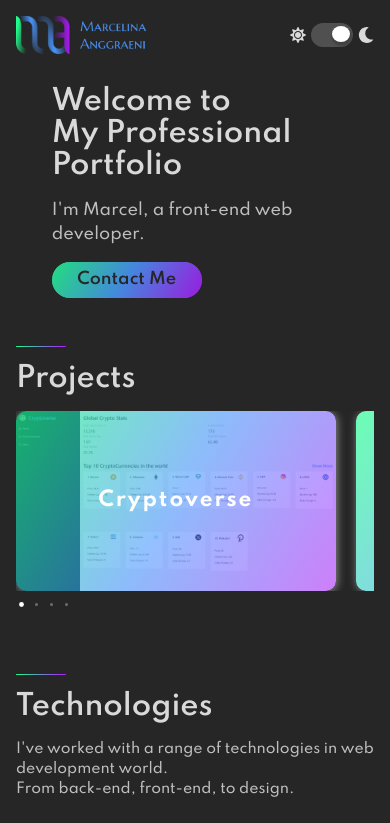
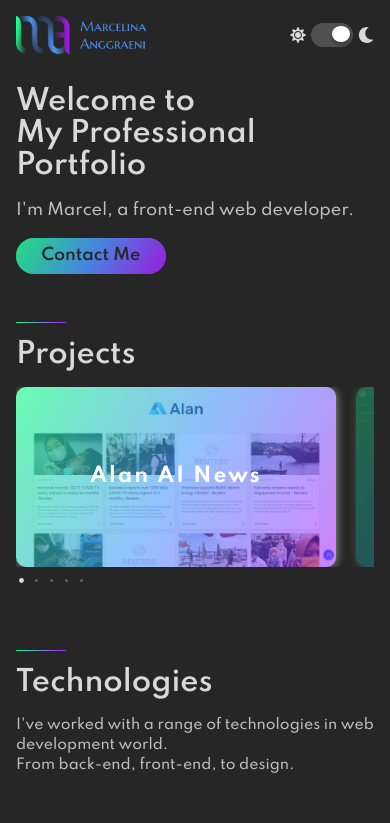
Before and after one commit to marcelinaang/portfolio_website, a Next.js app: page / in a window 390 px wide. Shown: the top 823 px of the page. Built offline with nearby package versions, Linux system fonts and the light colour scheme; a web font is replaced by a local one.

Commit message:
add new project

```diff
--- a/src/components/Hero/Hero.js
+++ b/src/components/Hero/Hero.js
@@ -11,7 +11,7 @@ import { LeftSection } from "./HeroStyles";
 const Hero = () => (
     <Section row nopadding>
         <LeftSection>
-            <SectionTitle main center hero>
+            <SectionTitle main center>
                 Welcome to <br />
                 My Professional Portfolio
             </SectionTitle>
--- a/src/components/Hero/HeroStyles.js
+++ b/src/components/Hero/HeroStyles.js
@@ -3,14 +3,12 @@ import styled from 'styled-components';
 export const LeftSection = styled.div`
   width: 100%;
   @media ${(props) => props.theme.breakpoints.md} {
-    width: 100%;
     display: flex;
     flex-direction: column;
 
     margin: 0 auto;
   }
   @media ${(props) => props.theme.breakpoints.sm} {
-    width: 80%;
     display: flex;
     flex-direction: column;
 
--- a/src/components/Projects/Projects.js
+++ b/src/components/Projects/Projects.js
@@ -35,6 +35,8 @@ import {
 
 import { projects } from "../../constants/constants";
 import { useScrollHandler } from "./useScrollHandler";
+import { lightTheme, darkTheme } from "../../themes/variables";
+import { useDarkMode } from "../../components/DarkToggler/useDarkMode";
 
 const TOTAL_CAROUSEL_COUNT = projects.length;
 
@@ -44,16 +46,62 @@ const Projects = () => {
     const { setScrollable } = useScrollHandler();
     const [activeItem, setActiveItem] = useState(0);
     const carouselRef = useRef();
+    const [screenWidth, setScreenWidth] = useState(getWindowDimensions());
+
+    const { theme } = useDarkMode();
+    const [mdBreakPoint] =
+        theme === "light"
+            ? [
+                  parseInt(
+                      lightTheme.breakpoints.md
+                          .split(" ")[3]
+                          .substring(
+                              0,
+                              lightTheme.breakpoints.md.split(" ")[3].length - 3
+                          )
+                  ),
+              ]
+            : [
+                  parseInt(
+                      darkTheme.breakpoints.md
+                          .split(" ")[3]
+                          .substring(
+                              0,
+                              lightTheme.breakpoints.md.split(" ")[3].length - 3
+                          )
+                  ),
+              ];
 
     const scroll = (node, left) => {
         return node.scrollTo({ left, behavior: "smooth" });
+    };
+
+    const handleClick = (e, i, item) => {
+        e.preventDefault();
+
+        // only show description for medium screen and below when clicked for the first time
+        if (screenWidth <= mdBreakPoint && activeItem != i) {
+            if (carouselRef.current) {
+                const scrollLeft = Math.floor(
+                    carouselRef.current.scrollWidth *
+                        0.84 *
+                        (i / projects.length)
+                );
+
+                scroll(carouselRef.current, scrollLeft);
+                setActiveItem(i);
+            }
+        } else {
+            // show modal
+            handleOpen(item);
+        }
     };
 
     const handleScroll = () => {
         if (carouselRef.current) {
             const index = Math.round(
                 (carouselRef.current.scrollLeft /
-                    (carouselRef.current.scrollWidth * 0.7)) *
+                    (carouselRef.current.scrollWidth * 0.84)) *
                     projects.length
             );
 
@@ -72,14 +120,21 @@ const Projects = () => {
         setScrollable(true);
     };
 
+    function getWindowDimensions() {
+        return window.innerWidth;
+    }
+
     // snap back to beginning of scroll when window is resized
     // avoids a bug where content is covered up if coming from smaller screen
     useEffect(() => {
         const handleResize = () => {
             scroll(carouselRef.current, 0);
+            setScreenWidth(getWindowDimensions());
         };
 
-        window.addEventListener("resize", handleResize);
+        const handler = window.addEventListener("resize", handleResize);
+
+        return handler;
     }, []);
 
     return (
@@ -88,7 +143,8 @@ const Projects = () => {
             <SectionTitle main>Projects</SectionTitle>
             <CarouselContainer ref={carouselRef} onScroll={handleScroll}>
                 {projects.map(
-                    ({
+                    (
+                        {
                             id,
                             title,
                             subtitle,
@@ -97,18 +153,24 @@ const Projects = () => {
                             tags,
                             source,
                             visit,
-                    }, index) => (
+                        },
+                        index
+                    ) => (
                         <CarouselMobileScrollNode
                             key={index}
                             final={index === TOTAL_CAROUSEL_COUNT - 1}
                         >
                             <BlogCard
+                                index={index}
+                                active={activeItem}
                                 key={id}
-                                onClick={() =>
-                                    handleOpen({
+                                onClick={(e) =>
+                                    handleClick(e, index, {
+                                        id,
                                         title,
+                                        subtitle,
+                                        image,
                                         description,
-                                        image,
                                         tags,
                                         source,
                                         visit,
--- a/src/components/Projects/ProjectsStyles.js
+++ b/src/components/Projects/ProjectsStyles.js
@@ -10,7 +10,6 @@ export const BackgroundImg = styled.img`
     overflow: hidden;
     border-radius: 10px;
 `;
-
 
 export const CarouselContainer = styled.ul`
     max-width: 1040px;
@@ -85,7 +84,7 @@ export const CarouselButton = styled.button`
 `;
 
 export const CarouselButtonDot = styled.div`
-    background-color: white;
+    background-color: ${(props) => props.theme.colors.dark};
     border-radius: 10px;
     margin: auto;
     width: 3px;
@@ -116,6 +115,16 @@ export const BlogCard = styled.div`
         height: 225px;
         margin-bottom: 0;
         margin-right: 2rem;
+
+        ${(props) =>
+            props.active === props.index ? `opacity: 1` : `opacity: 0.5`};
+
+        &:hover {
+            transform: scale(1);
+            box-shadow: 1px 1px 8px
+                ${(props) => props.theme.colors.lightEnhanced};
+            cursor: pointer;
+        }
     }
     @media ${(props) => props.theme.breakpoints.sm} {
         width: 320px;
@@ -160,13 +169,19 @@ export const TitleContent = styled.div`
     ${BlogCard}:hover & {
         display: none;
     }
+
+    @media ${(props) => props.theme.breakpoints.md} {
+        ${BlogCard}:hover & {
+            display: block;
+        }
+    }
 `;
 
 export const HeaderThree = styled.h3`
     font-weight: 700;
     letter-spacing: 2px;
     color: ${(props) => (props.modal ? props.theme.dark : "#ffffff")};
-    padding: ${(props) => (props.modal ? '0.5rem 1rem': '0')};
+    padding: ${(props) => (props.modal ? "0.5rem 1rem" : "0")};
 
     transition: 0.3s;
     font-size: ${(props) => (props.title ? "3rem" : "2rem")};
@@ -195,6 +210,12 @@ export const Intro = styled.div`
 
     ${BlogCard}:hover & {
         display: block;
+    }
+
+    @media ${(props) => props.theme.breakpoints.md} {
+        ${BlogCard}:hover & {
+            display: none;
+        }
     }
 `;
 
--- a/src/components/TimeLine/TimeLineStyles.js
+++ b/src/components/TimeLine/TimeLineStyles.js
@@ -162,7 +162,7 @@ export const CarouselButton = styled.button`
 `;
 
 export const CarouselButtonDot = styled.div`
-    background-color: white;
+background-color: ${(props) => props.theme.colors.dark};
     border-radius: 10px;
     margin: auto;
     width: 3px;
--- a/src/constants/constants.js
+++ b/src/constants/constants.js
@@ -1,4 +1,15 @@
 export const projects = [
+    {
+        title: "Alan AI News",
+        subtitle: "Voice Control News App",
+        description:
+            "The app features conversational voice controlled news using Alan AI. Alan AI is a revolutionary speech recognition software that allows voice capabilities to be added to the applications. It allows user to control absolutely everything in the app using their voice. Another huge benefit is that it's extremely easy to integrate it.",
+        image: "/images/5.png",
+        tags: ["React", "Alan AI"],
+        source: "https://github.com/marcelinaang/alan_ai_news",
+        visit: "alan-ai-news-marcelinaanggraeni.netlify.app",
+        id: 5,
+    },
     {
         title: "Cryptoverse",
         subtitle: "Cryptocurrency App",
--- a/src/pages/_document.js
+++ b/src/pages/_document.js
@@ -38,7 +38,7 @@ export default class MyDocument extends Document {
                     <link
                         rel="preconnect"
                         href="https://fonts.gstatic.com"
-                        crossorigin
+                        crossOrigin
                     />
                     <link
                         href="https://fonts.googleapis.com/css2?family=Spartan:wght@400;500;600;700&display=swap"
--- a/src/styles/GlobalComponents/index.js
+++ b/src/styles/GlobalComponents/index.js
@@ -207,13 +207,6 @@ export const ButtonBack = styled.div`
         font-size: 16px;
         margin-bottom: ${({ alt }) => (alt ? "0" : "32px")};
     }
-
-    @media ${(props) => props.theme.breakpoints.xs} {
-        width: 100%;
-        height: 32px;
-        font-size: 14px;
-        margin-bottom: ${({ alt }) => (alt ? "0" : "32px")};
-    }
 `;
 
 export const ButtonFront = styled.button`
@@ -268,10 +261,6 @@ export const ButtonFront = styled.button`
     @media ${(props) => props.theme.breakpoints.sm} {
         font-size: 16px;
     }
-
-    @media ${(props) => props.theme.breakpoints.xs} {
-        font-size: 14px;
-    }
 `;
 
 export const LinkContainer = styled.div`
```
Also changed, not shown: public/images/5.png (added). Lines whose indentation alone changed are shown as unchanged.
